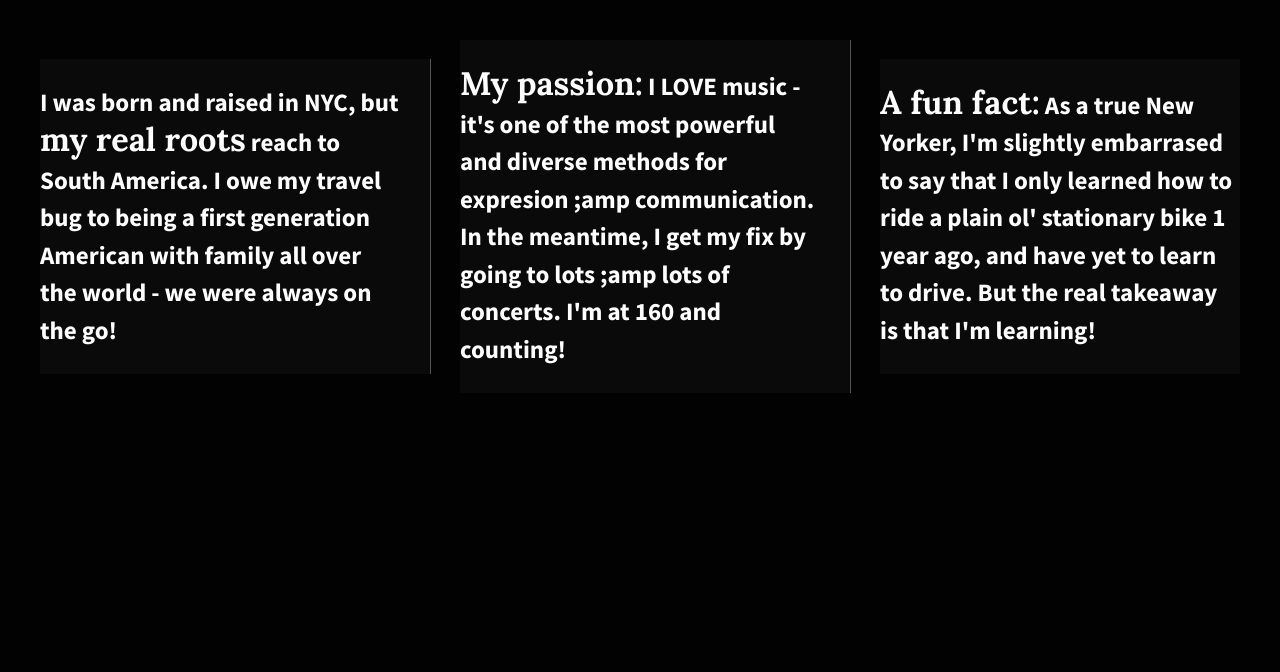
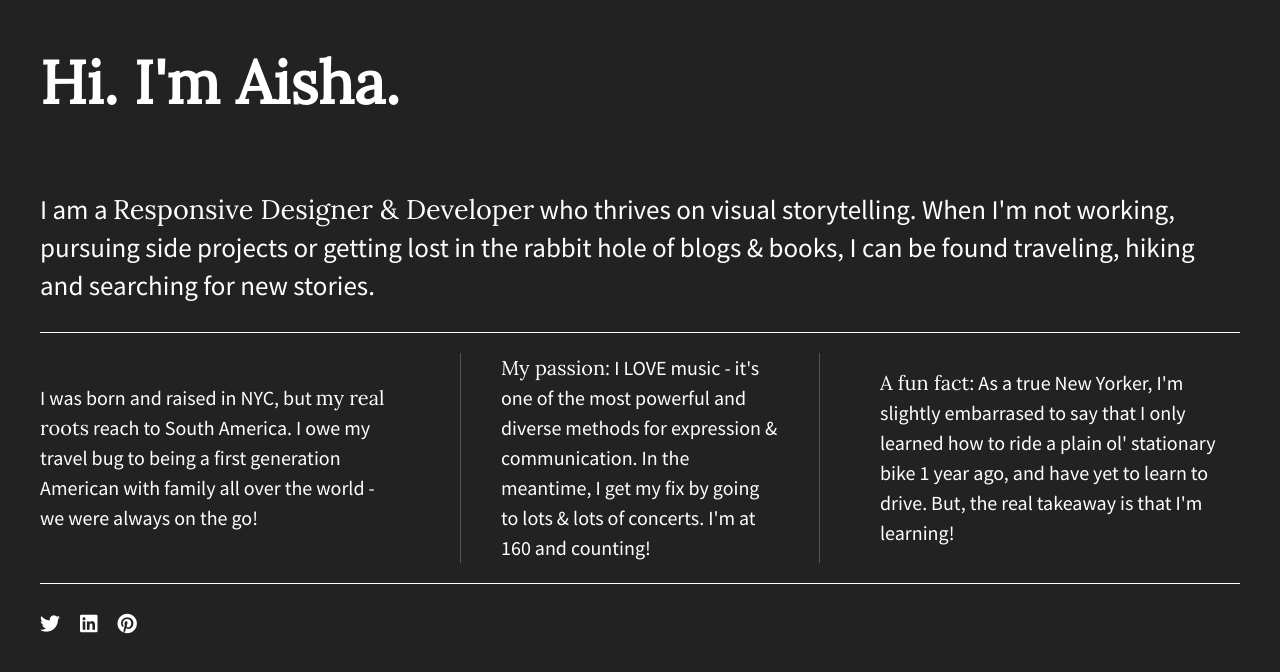
Before and after one commit to anhouseh/coding-responsive-websites, a plain HTML site: page Aisha/index.html in a window 1280 px wide. Drawn offline with nearby package versions, Linux system fonts and the light colour scheme; a script that the page names is missing.

Commit message:
Add files via upload

```diff
--- a/Aisha/css/main.css
+++ b/Aisha/css/main.css
@@ -95,51 +95,72 @@ textarea {
    Author's custom styles
    ========================================================================== */
 
-
+/*Large Background Image*/
 html {
-  background-color: rgb(2, 2, 2);
+  background-color: #222;
   height: 100%;
   width: 100%;
 }
 
 body {
   font-family: 'Source Sans Pro', sans-serif;
-  padding: 2em;
+  padding: 0em 2em;
   font-size: 1.25em;
-  height: 100%;
-  font-weight: 700;
   color: #fff;
+  display: flex;
+  justify-content: center;
 }
 
-.wrapper {
-  /*add display:flex and set justify-content to space-between*/
+.flex-container {
   display: flex;
   flex-flow: row wrap;
   justify-content: space-between;
-  align-items: center;
+  max-width: 1200px;
 }
 
-.div-1, .div-2, .div-3 {
+p span {
+  font-family: 'Lora', sans-serif;
+}
 
-  /*give the divs a width of 30%, add display:flex, set justify-content and align-items to center*/
-  color: #fff;
-  line-height: 1.5em;
-  font-size: 1.25em;
-  background-color: #0a0a0a;
-  height: auto;
-  width: 30%;
+header,
+footer {
+  width: 100%;
+  display: flex;
+  justify-content: flex-start;
+}
+
+header h1 {
+  font-family: 'Lora', sans-serif;
+  font-size: 3em;
+}
+
+main {
+  width: 100%;
+  display: flex;
+  justify-content: center;
+  border-bottom: 1px solid #fff;
+}
+
+main p {
+  font-size: 1.35em;
+}
+
+.flex-items {
   display: flex;
   justify-content: center;
   align-items: center;
-
-}
-.wrapper span {
-    font-family: 'Lora', sans-serif;
-    font-size: 1.3em;
+  line-height: 1.5em;
+  font-size: 1em;
+  border-bottom: 1px solid #555;
 }
 
+footer {
+  border-top: 1px solid #fff;
+}
 
-
+footer i {
+  padding: 30px 20px 0 0;
+}
 
 /* ==========================================================================
    Helper classes
@@ -221,15 +242,25 @@ body {
    Modify as content requires.
    ========================================================================== */
 
-@media all and (min-width: 1200px) {
-    .div-1, .div-2, .div-3 {
-        flex-basis: 30%;
-    }
-    .div-1, .div-2 {
-        border-right: 1px solid #555;
-        padding-right: 30px;
+@media all and (max-width: 768px) {
+    body {
+      padding: 1em;
     }
 }
+
+@media (min-width: 1200px) {
+    .flex-items {
+      flex-basis: 30%;
+      border-bottom: none;
+    }
+
+    #div-2 p {
+      border-left: 1px solid #555;
+      border-right: 1px solid #555;
+      padding: 0 40px;
+    }
+}
+
 @media print,
        (-webkit-min-device-pixel-ratio: 1.25),
        (min-resolution: 1.25dppx),
--- a/Aisha/index.html
+++ b/Aisha/index.html
@@ -3,7 +3,7 @@
     <head>
         <meta charset="utf-8">
         <meta http-equiv="x-ua-compatible" content="ie=edge">
-        <title>Make me into a grid!</title>
+        <title></title>
         <meta name="description" content="">
         <meta name="viewport" content="width=device-width, initial-scale=1">
 
@@ -13,27 +13,36 @@
         <link rel="stylesheet" href="css/normalize.css">
         <link rel="stylesheet" href="css/main.css">
         <script src="js/vendor/modernizr-2.8.3.min.js"></script>
-        <link href='http://fonts.googleapis.com/css?family=Lora:700' rel='stylesheet' type='text/css'>
-        <link href='http://fonts.googleapis.com/css?family=Source+Sans+Pro:400,700' rel='stylesheet' type='text/css'>
+        <link href="https://fonts.googleapis.com/css?family=Lora|Source+Sans+Pro:400,700" rel="stylesheet">
+        <link rel="stylesheet" href="https://use.fontawesome.com/releases/v5.5.0/css/all.css" integrity="sha384-B4dIYHKNBt8Bc12p+WXckhzcICo0wtJAoU8YZTY5qE0Id1GSseTk6S+L3BlXeVIU" crossorigin="anonymous">
     </head>
     <body>
         <!--[if lt IE 8]>
             <p class="browserupgrade">You are using an <strong>outdated</strong> browser. Please <a href="http://browsehappy.com/">upgrade your browser</a> to improve your experience.</p>
         <![endif]-->
 
-        <section class="wrapper">
-            <div class="div-1">
-                <p>I was born and raised in NYC, but <span>my real roots</span> reach to South America. I owe my travel bug to
-                    being a first generation American with family all over the world - we were always on the go!</p>
+        <!-- Add your site or application content here -->
+        <section class="flex-container">
+            <header>
+                <h1>Hi. I'm Aisha.</h1>
+            </header>
+            <main>
+                <p>I am a <span>Responsive Designer & Developer</span> who thrives on visual storytelling. When I'm not working, pursuing side projects or getting lost in the rabbit hole of blogs & books, I can be found traveling, hiking and searching for new stories.</p>
+            </main>
+            <div id="div-1" class="flex-items">
+                <p>I was born and raised in NYC, but <span>my real roots</span> reach to South America. I owe my travel bug to being a first generation American with family all over the world - we were always on the go!</p>
             </div>
-            <div class="div-2">
-                <p><span>My passion:</span> I LOVE music - it's one of the most powerful and diverse methods for expresion ;amp communication.
-                    In the meantime, I get my fix by going to lots ;amp lots of concerts. I'm at 160 and counting!</p>
+            <div id="div-2" class="flex-items">
+                <p><span>My passion:</span> I LOVE music - it's one of the most powerful and diverse methods for expression & communication. In the meantime, I get my fix by going to lots & lots of concerts. I'm at 160 and counting!</p>
             </div>
-            <div class="div-3">
-                <p><span>A fun fact:</span> As a true New Yorker, I'm slightly embarrased to say that I only learned how to ride a plain ol'
-                    stationary bike 1 year ago, and have yet to learn to drive. But the real takeaway is that I'm learning!</p>
+            <div id="div-3" class="flex-items">
+                <p><span>A fun fact:</span> As a true New Yorker, I'm slightly embarrased to say that I only learned how to ride a plain ol' stationary bike 1 year ago, and have yet to learn to drive. But, the real takeaway is that I'm learning!</p>
             </div>
+            <footer>
+                <i class="fab fa-twitter"></i>
+                <i class="fab fa-linkedin"></i>
+                <i class="fab fa-pinterest"></i>
+            </footer>
         </section>
 
         <script src="https://ajax.googleapis.com/ajax/libs/jquery/1.11.3/jquery.min.js"></script>
```
